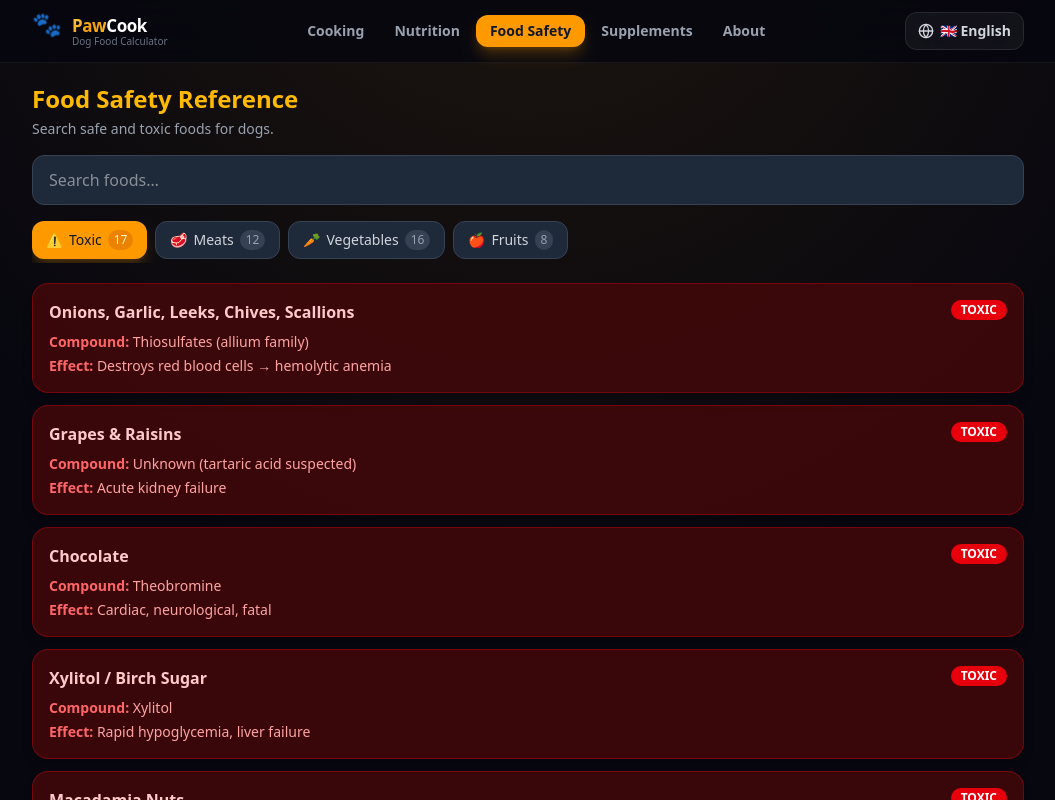
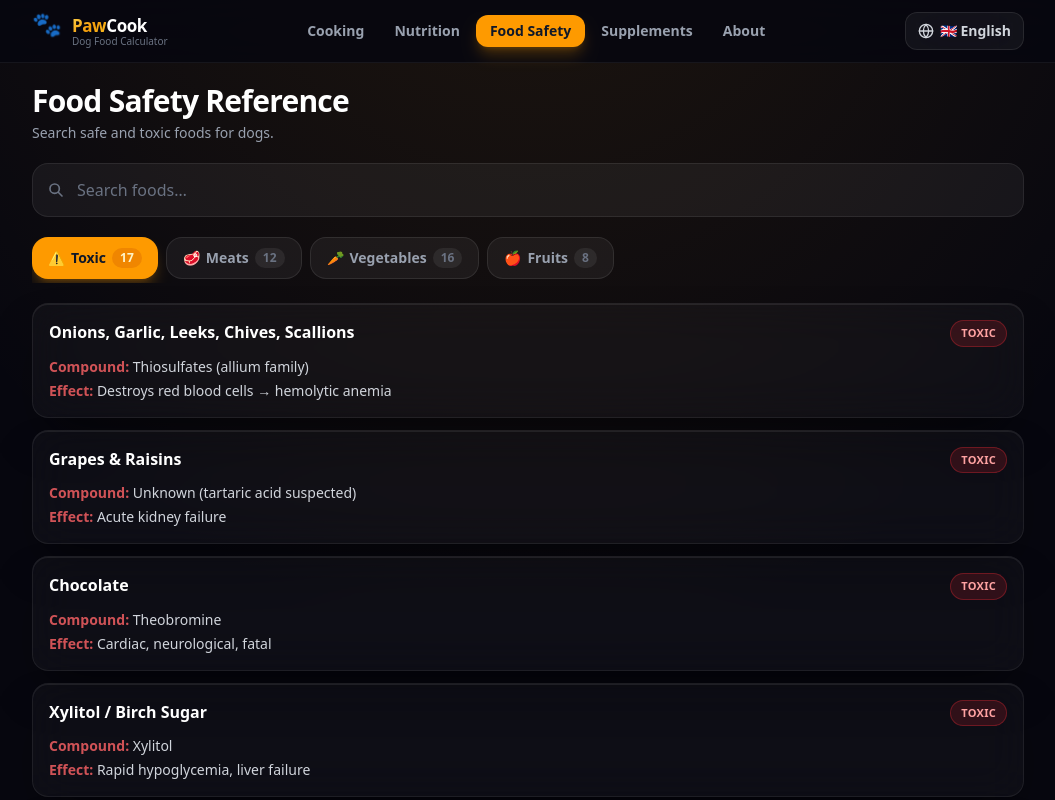
Before and after one commit to SirAllap/pawcook, a React (Vite) app in the folder apps/web/: page /food-safety in a window 1280 px wide. Shown: the top 800 px of the page, without its empty margins (112-1167 px from the left). Built offline with nearby package versions, Linux system fonts and the light colour scheme.

Commit message:
redesign: modern glassmorphism UI, floating nav, animations, fix CI lint

```diff
--- a/apps/web/src/pages/FoodSafety.tsx
+++ b/apps/web/src/pages/FoodSafety.tsx
@@ -7,45 +7,32 @@ import toxicData from '@pawcook/data/toxic';
 
 type TabId = 'toxic' | 'meats' | 'vegetables' | 'fruits';
 
-interface Meat {
-  id: string;
-  label: string;
-  rawSafe: boolean;
-  cookedSafe: boolean;
-  notes: string;
+interface Meat     { id: string; label: string; rawSafe: boolean; cookedSafe: boolean; notes: string; }
+interface Vegetable{ id: string; label: string; benefit: string; notes: string; }
+interface Fruit    { id: string; label: string; notes: string; }
+interface ToxicItem{ id: string; label: string; toxicCompound: string; effect: string; }
+
+const meats      = meatsData      as Meat[];
+const vegetables = vegetablesData as Vegetable[];
+const fruits     = fruitsData     as Fruit[];
+const toxic      = toxicData      as ToxicItem[];
+
+function SearchIcon() {
+  return (
+    <svg className="w-4 h-4" fill="none" viewBox="0 0 24 24" stroke="currentColor" strokeWidth={2.5}>
+      <path strokeLinecap="round" strokeLinejoin="round" d="M21 21l-6-6m2-5a7 7 0 11-14 0 7 7 0 0114 0z" />
+    </svg>
+  );
 }
-
-interface Vegetable {
-  id: string;
-  label: string;
-  benefit: string;
-  notes: string;
-}
-
-interface Fruit {
-  id: string;
-  label: string;
-  notes: string;
-}
-
-interface ToxicItem {
-  id: string;
-  label: string;
-  toxicCompound: string;
-  effect: string;
-}
-
-const meats = meatsData as Meat[];
-const vegetables = vegetablesData as Vegetable[];
-const fruits = fruitsData as Fruit[];
-const toxic = toxicData as ToxicItem[];
 
 function EmptyState({ query }: { query: string }) {
   return (
-    <div className="text-center py-14 animate-fade-in">
-      <div className="text-5xl mb-3">🔍</div>
-      <p className="text-gray-400 font-medium">No results for "<span className="text-amber-400">{query}</span>"</p>
-      <p className="text-gray-600 text-sm mt-1">Try a different search term</p>
+    <div className="text-center py-16 animate-fade-in">
+      <div className="text-5xl mb-4">🔍</div>
+      <p className="text-gray-300 font-bold text-base">
+        No results for &ldquo;<span className="text-amber-400">{query}</span>&rdquo;
+      </p>
+      <p className="text-gray-500 text-sm mt-1">Try a different search term</p>
     </div>
   );
 }
@@ -54,104 +41,130 @@ export default function FoodSafety() {
   const { t } = useTranslation();
   const [tab, setTab] = useState<TabId>('toxic');
   const [search, setSearch] = useState('');
-
   const q = search.toLowerCase();
 
   const tabs: { id: TabId; label: string; icon: string; count: number }[] = [
-    { id: 'toxic', label: t('foodSafety.tabs.toxic'), icon: '⚠️', count: toxic.length },
-    { id: 'meats', label: t('foodSafety.tabs.meats'), icon: '🥩', count: meats.length },
+    { id: 'toxic',      label: t('foodSafety.tabs.toxic'),      icon: '⚠️', count: toxic.length },
+    { id: 'meats',      label: t('foodSafety.tabs.meats'),      icon: '🥩', count: meats.length },
     { id: 'vegetables', label: t('foodSafety.tabs.vegetables'), icon: '🥕', count: vegetables.length },
-    { id: 'fruits', label: t('foodSafety.tabs.fruits'), icon: '🍎', count: fruits.length },
+    { id: 'fruits',     label: t('foodSafety.tabs.fruits'),     icon: '🍎', count: fruits.length },
   ];
 
-  const filteredToxic = toxic.filter(item => !q || item.label.toLowerCase().includes(q) || item.effect.toLowerCase().includes(q));
-  const filteredMeats = meats.filter(item => !q || item.label.toLowerCase().includes(q));
-  const filteredVegetables = vegetables.filter(item => !q || item.label.toLowerCase().includes(q));
-  const filteredFruits = fruits.filter(item => !q || item.label.toLowerCase().includes(q));
+  const filteredToxic      = toxic.filter(      x => !q || x.label.toLowerCase().includes(q) || x.effect.toLowerCase().includes(q));
+  const filteredMeats      = meats.filter(      x => !q || x.label.toLowerCase().includes(q));
+  const filteredVegetables = vegetables.filter( x => !q || x.label.toLowerCase().includes(q));
+  const filteredFruits     = fruits.filter(     x => !q || x.label.toLowerCase().includes(q));
 
   return (
-    <div>
-      <h1 className="text-2xl font-bold text-amber-400 mb-1">{t('foodSafety.title')}</h1>
-      <p className="text-gray-400 text-sm mb-4">{t('foodSafety.subtitle')}</p>
+    <div className="space-y-5">
+      <div className="animate-fade-in-up">
+        <h1 className="text-3xl font-black text-white mb-1 tracking-tight">{t('foodSafety.title')}</h1>
+        <p className="text-gray-400 text-sm">{t('foodSafety.subtitle')}</p>
+      </div>
 
-      <div className="relative mb-4">
+      {/* Search */}
+      <div className="relative animate-fade-in-up delay-100">
+        <div className="absolute left-4 top-1/2 -translate-y-1/2 text-gray-500 pointer-events-none">
+          <SearchIcon />
+        </div>
         <input
           type="search"
           placeholder={t('foodSafety.search')}
           value={search}
           onChange={e => setSearch(e.target.value)}
-          className="w-full bg-gray-800 border border-gray-700 rounded-xl px-4 py-3 text-base pr-10 focus:outline-none focus:ring-2 focus:ring-amber-500 focus:border-transparent transition-all"
+          className="w-full bg-white/[0.05] border border-white/[0.08] rounded-2xl
+                    pl-11 pr-10 py-3.5 text-base text-white placeholder-gray-500
+                    focus:outline-none focus:border-amber-500/50 focus:bg-white/[0.07] transition-all"
         />
         {search && (
           <button
             onClick={() => setSearch('')}
-            className="absolute right-3 top-1/2 -translate-y-1/2 text-gray-500 hover:text-gray-300 text-lg leading-none transition-colors"
-          >
+            className="absolute right-3 top-1/2 -translate-y-1/2 w-6 h-6 rounded-full
+                      bg-white/[0.08] text-gray-400 hover:text-white flex items-center justify-center
+                      text-base transition-colors">
             ×
           </button>
         )}
       </div>
 
-      <div className="flex gap-2 mb-5 overflow-x-auto pb-1 -mx-4 px-4 lg:mx-0 lg:px-0 no-scrollbar">
+      {/* Tabs */}
+      <div className="flex gap-2 overflow-x-auto pb-1 -mx-4 px-4 lg:mx-0 lg:px-0 no-scrollbar animate-fade-in-up delay-150">
         {tabs.map(tabItem => (
-          <button
-            key={tabItem.id}
-            onClick={() => setTab(tabItem.id)}
-            className={`flex items-center gap-1.5 px-3.5 py-2 rounded-xl text-sm font-medium transition-all whitespace-nowrap active:scale-95 shrink-0 ${
+          <button key={tabItem.id} onClick={() => setTab(tabItem.id)}
+            className={`flex items-center gap-1.5 px-4 py-2.5 rounded-2xl text-sm font-bold
+                       transition-all active:scale-95 whitespace-nowrap shrink-0 ${
               tab === tabItem.id
-                ? 'bg-amber-500 text-gray-900 shadow-lg shadow-amber-500/20'
-                : 'bg-gray-800 text-gray-300 hover:bg-gray-700 border border-gray-700'
-            }`}
-          >
+                ? 'bg-amber-500 text-gray-900 shadow-lg shadow-amber-500/25'
+                : 'glass text-gray-400 hover:text-gray-200'
+            }`}>
             <span>{tabItem.icon}</span>
             <span>{tabItem.label}</span>
-            <span className={`text-xs px-1.5 py-0.5 rounded-full ${tab === tabItem.id ? 'bg-amber-600/60 text-amber-100' : 'bg-gray-700 text-gray-400'}`}>
+            <span className={`text-xs px-2 py-0.5 rounded-full font-black ${
+              tab === tabItem.id ? 'bg-amber-600/50 text-amber-100' : 'bg-white/[0.07] text-gray-500'
+            }`}>
               {tabItem.count}
             </span>
           </button>
         ))}
       </div>
 
+      {/* ── Toxic ── */}
       {tab === 'toxic' && (
-        filteredToxic.length === 0 ? (
-          <EmptyState query={search} />
-        ) : (
+        filteredToxic.length === 0 ? <EmptyState query={search} /> : (
           <div className="space-y-3">
-            {filteredToxic.map(item => (
-              <div key={item.id} className="bg-red-950/80 border border-red-800/60 rounded-2xl p-4 shadow-lg">
-                <div className="flex items-start justify-between gap-2 mb-2">
-                  <h3 className="font-bold text-red-200 text-base">{item.label}</h3>
-                  <span className="text-xs bg-red-600 text-white px-2.5 py-0.5 rounded-full font-semibold shrink-0">{t('common.toxic')}</span>
+            {filteredToxic.map((item, i) => (
+              <div key={item.id}
+                className="glass-card rounded-2xl p-4 border-l-[3px] border-red-500/60 animate-slide-up"
+                style={{ animationDelay: `${i * 35}ms` }}>
+                <div className="flex items-start justify-between gap-2 mb-2.5">
+                  <h3 className="font-black text-white text-base">{item.label}</h3>
+                  <span className="text-[11px] bg-red-500/15 text-red-300 border border-red-500/30
+                                  px-2.5 py-1 rounded-full font-black shrink-0 tracking-wide">
+                    {t('common.toxic')}
+                  </span>
                 </div>
-                <p className="text-sm text-red-300 mb-1">
-                  <span className="text-red-400 font-semibold">{t('foodSafety.compound')}:</span> {item.toxicCompound}
-                </p>
-                <p className="text-sm text-red-300">
-                  <span className="text-red-400 font-semibold">{t('foodSafety.effect')}:</span> {item.effect}
-                </p>
+                <div className="space-y-1">
+                  <p className="text-sm text-gray-400">
+                    <span className="text-red-400/80 font-bold">{t('foodSafety.compound')}: </span>
+                    <span className="text-gray-300">{item.toxicCompound}</span>
+                  </p>
+                  <p className="text-sm text-gray-400">
+                    <span className="text-red-400/80 font-bold">{t('foodSafety.effect')}: </span>
+                    <span className="text-gray-300">{item.effect}</span>
+                  </p>
+                </div>
               </div>
             ))}
           </div>
         )
       )}
 
+      {/* ── Meats ── */}
       {tab === 'meats' && (
-        filteredMeats.length === 0 ? (
-          <EmptyState query={search} />
-        ) : (
-          <div className="space-y-3">
-            {filteredMeats.map(item => (
-              <div key={item.id} className="bg-gray-900 border border-gray-800 rounded-2xl p-4 shadow-lg">
+        filteredMeats.length === 0 ? <EmptyState query={search} /> : (
+          <div className="space-y-2.5">
+            {filteredMeats.map((item, i) => (
+              <div key={item.id}
+                className="glass-card rounded-2xl p-4 animate-slide-up"
+                style={{ animationDelay: `${i * 30}ms` }}>
                 <div className="flex items-start gap-3">
                   <div className="flex-1 min-w-0">
-                    <h3 className="font-bold text-base mb-0.5">{item.label}</h3>
-                    <p className="text-sm text-gray-400">{item.notes}</p>
+                    <h3 className="font-black text-white text-base mb-1">{item.label}</h3>
+                    <p className="text-sm text-gray-400 leading-relaxed">{item.notes}</p>
                   </div>
                   <div className="flex flex-col gap-1.5 shrink-0">
-                    <span className={`text-xs px-2.5 py-1 rounded-lg font-medium text-center ${item.rawSafe ? 'bg-green-900/60 text-green-300 border border-green-800/50' : 'bg-yellow-900/60 text-yellow-300 border border-yellow-800/50'}`}>
+                    <span className={`text-[11px] px-2.5 py-1 rounded-xl font-bold text-center ${
+                      item.rawSafe
+                        ? 'bg-green-900/50 text-green-300 border border-green-800/40'
+                        : 'bg-yellow-900/50 text-yellow-300 border border-yellow-800/40'
+                    }`}>
                       {t('foodSafety.raw')}: {item.rawSafe ? t('foodSafety.ok') : t('foodSafety.risky')}
                     </span>
-                    <span className={`text-xs px-2.5 py-1 rounded-lg font-medium text-center ${item.cookedSafe ? 'bg-green-900/60 text-green-300 border border-green-800/50' : 'bg-red-900/60 text-red-300 border border-red-800/50'}`}>
+                    <span className={`text-[11px] px-2.5 py-1 rounded-xl font-bold text-center ${
+                      item.cookedSafe
+                        ? 'bg-green-900/50 text-green-300 border border-green-800/40'
+                        : 'bg-red-900/50 text-red-300 border border-red-800/40'
+                    }`}>
                       {t('foodSafety.cooked')}: {item.cookedSafe ? t('common.safe') : 'No'}
                     </span>
                   </div>
@@ -162,37 +175,43 @@ export default function FoodSafety() {
         )
       )}
 
+      {/* ── Vegetables ── */}
       {tab === 'vegetables' && (
-        filteredVegetables.length === 0 ? (
-          <EmptyState query={search} />
-        ) : (
-          <div className="grid grid-cols-1 sm:grid-cols-2 gap-3">
-            {filteredVegetables.map(item => (
-              <div key={item.id} className="bg-gray-900 border border-gray-800 rounded-2xl p-4 shadow-lg">
-                <div className="flex items-center gap-2 mb-1.5">
-                  <h3 className="font-bold text-base">{item.label}</h3>
-                  <span className="text-xs bg-green-900/60 text-green-300 border border-green-800/50 px-2 py-0.5 rounded-full">{t('common.safe')}</span>
+        filteredVegetables.length === 0 ? <EmptyState query={search} /> : (
+          <div className="grid grid-cols-1 sm:grid-cols-2 gap-2.5">
+            {filteredVegetables.map((item, i) => (
+              <div key={item.id}
+                className="glass-card rounded-2xl p-4 animate-slide-up"
+                style={{ animationDelay: `${i * 25}ms` }}>
+                <div className="flex items-center gap-2 mb-2">
+                  <h3 className="font-black text-white text-base">{item.label}</h3>
+                  <span className="text-[10px] font-bold bg-green-900/50 text-green-300 border border-green-800/40 px-2 py-0.5 rounded-full">
+                    {t('common.safe')}
+                  </span>
                 </div>
-                <p className="text-sm text-amber-400 mb-1">{item.benefit}</p>
-                <p className="text-xs text-gray-400">{item.notes}</p>
+                <p className="text-sm text-amber-400 font-semibold mb-1">{item.benefit}</p>
+                <p className="text-xs text-gray-500 leading-relaxed">{item.notes}</p>
               </div>
             ))}
           </div>
         )
       )}
 
+      {/* ── Fruits ── */}
       {tab === 'fruits' && (
-        filteredFruits.length === 0 ? (
-          <EmptyState query={search} />
-        ) : (
-          <div className="grid grid-cols-1 sm:grid-cols-2 gap-3">
-            {filteredFruits.map(item => (
-              <div key={item.id} className="bg-gray-900 border border-gray-800 rounded-2xl p-4 shadow-lg">
-                <div className="flex items-center gap-2 mb-1.5">
-                  <h3 className="font-bold text-base">{item.label}</h3>
-                  <span className="text-xs bg-green-900/60 text-green-300 border border-green-800/50 px-2 py-0.5 rounded-full">{t('common.safe')}</span>
+        filteredFruits.length === 0 ? <EmptyState query={search} /> : (
+          <div className="grid grid-cols-1 sm:grid-cols-2 gap-2.5">
+            {filteredFruits.map((item, i) => (
+              <div key={item.id}
+                className="glass-card rounded-2xl p-4 animate-slide-up"
+                style={{ animationDelay: `${i * 25}ms` }}>
+                <div className="flex items-center gap-2 mb-2">
+                  <h3 className="font-black text-white text-base">{item.label}</h3>
+                  <span className="text-[10px] font-bold bg-green-900/50 text-green-300 border border-green-800/40 px-2 py-0.5 rounded-full">
+                    {t('common.safe')}
+                  </span>
                 </div>
-                <p className="text-xs text-gray-400">{item.notes}</p>
+                <p className="text-xs text-gray-500 leading-relaxed">{item.notes}</p>
               </div>
             ))}
           </div>
```
